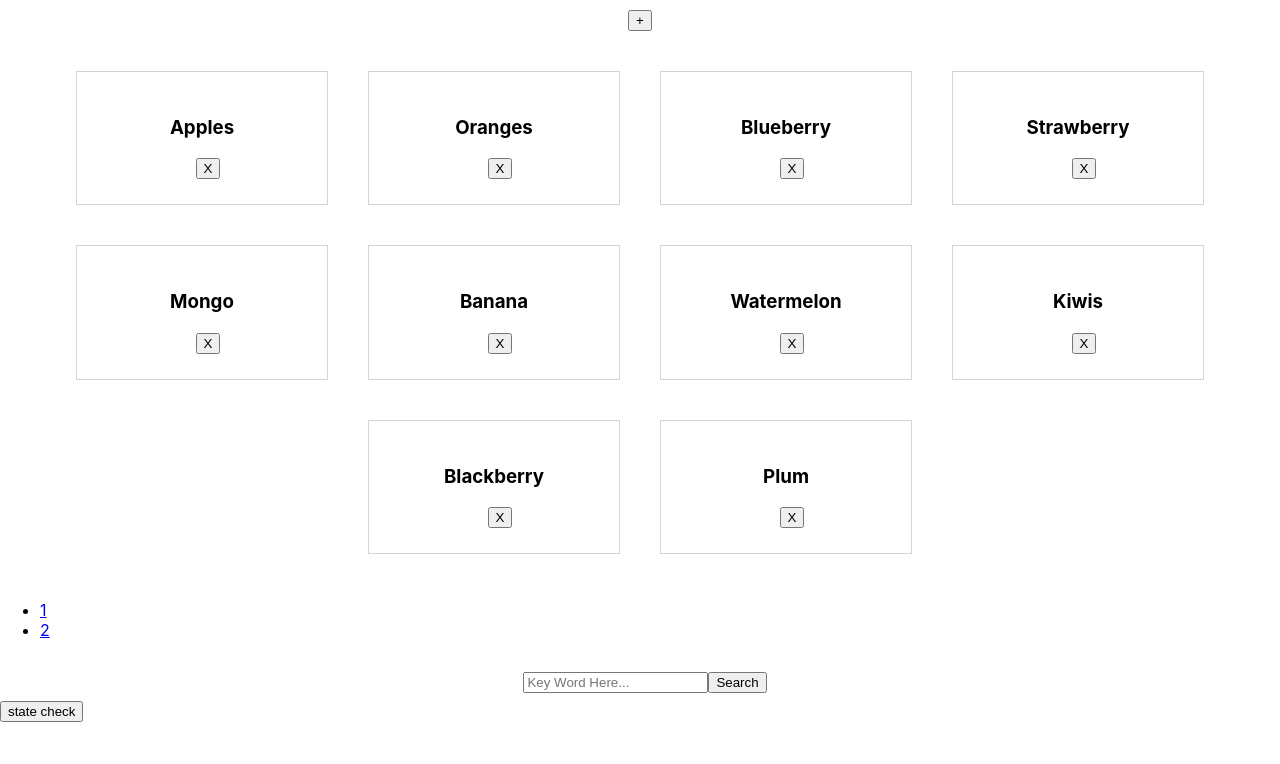
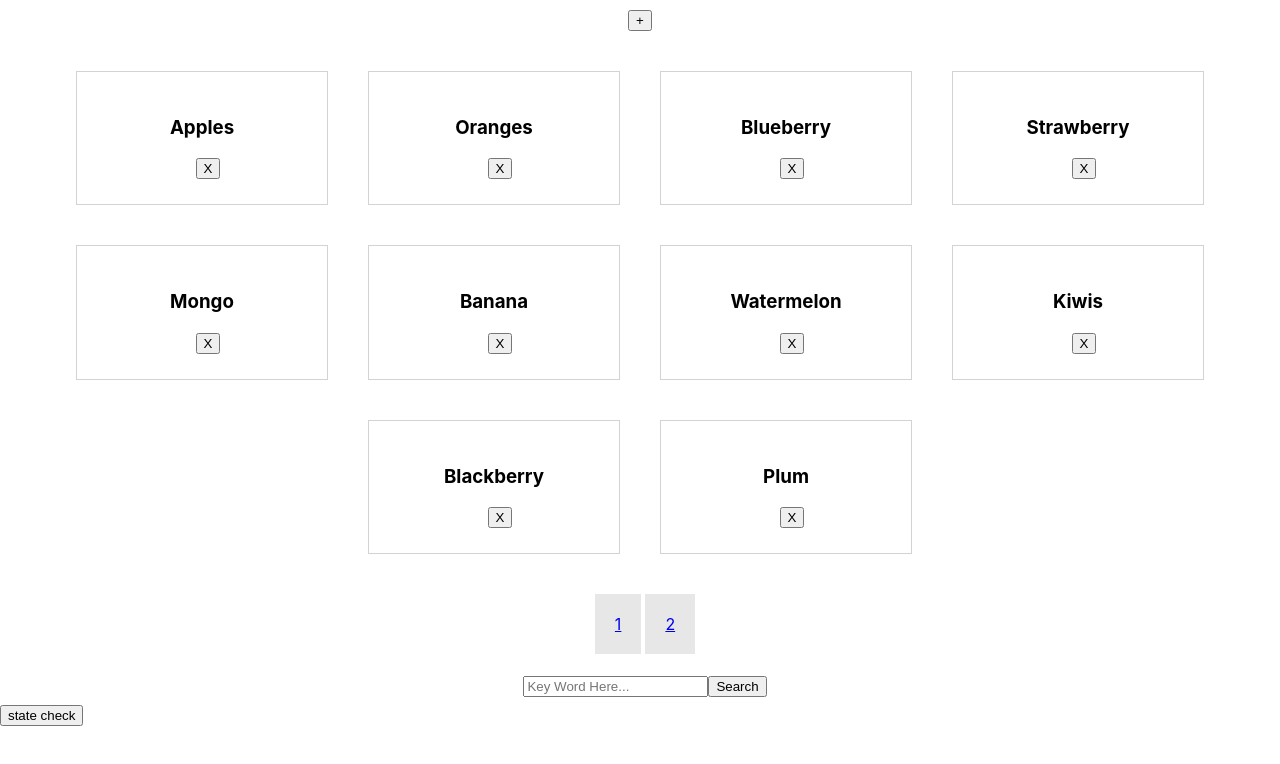
Before and after one commit to yiguo-17/react-grocery-list-group-project, a React (Create React App) app: page / in a window 1280 px wide. Shown: the top 764 px of the page. Built offline with nearby package versions, Linux system fonts and the light colour scheme.

Commit message:
edit pagination css

```diff
--- a/src/component/ItemDisplay/ItemDisplay.css
+++ b/src/component/ItemDisplay/ItemDisplay.css
@@ -0,0 +1,21 @@
+.pagination{
+    display: flex;
+    justify-content: center;
+    align-items: center;
+    margin-top: 20px;
+    height: 40px;
+    font-size: 20px;
+    padding-left: 10px;
+}
+.page-btn {
+    background-color: #e7e7e7; color: black; /* Green */
+    border: none;
+    color: white;
+    padding: 20px;
+    text-align: center;
+    text-decoration: none;
+    display: inline-block;
+    font-size: 16px;
+    margin: 4px 2px;
+    cursor: pointer;
+  }
--- a/src/component/ItemDisplay/Pagination.js
+++ b/src/component/ItemDisplay/Pagination.js
@@ -1,4 +1,5 @@
 import React from 'react'
+import './ItemDisplay.css'
 
 function Pagination({cardsPerPage, totalCards,paginate}) {
     const pageNumbers = [];
@@ -11,7 +12,7 @@ function Pagination({cardsPerPage, totalCards,paginate}) {
                 {pageNumbers.map(num=>(
                     <li key = {num} className = 'page-btn'>
                         <a onClick={()=>paginate(num)} href='!#' className = 'page-link'>
-                            {num}
+                            {  num  }
                         </a>
                     </li>
                 ))}
```
